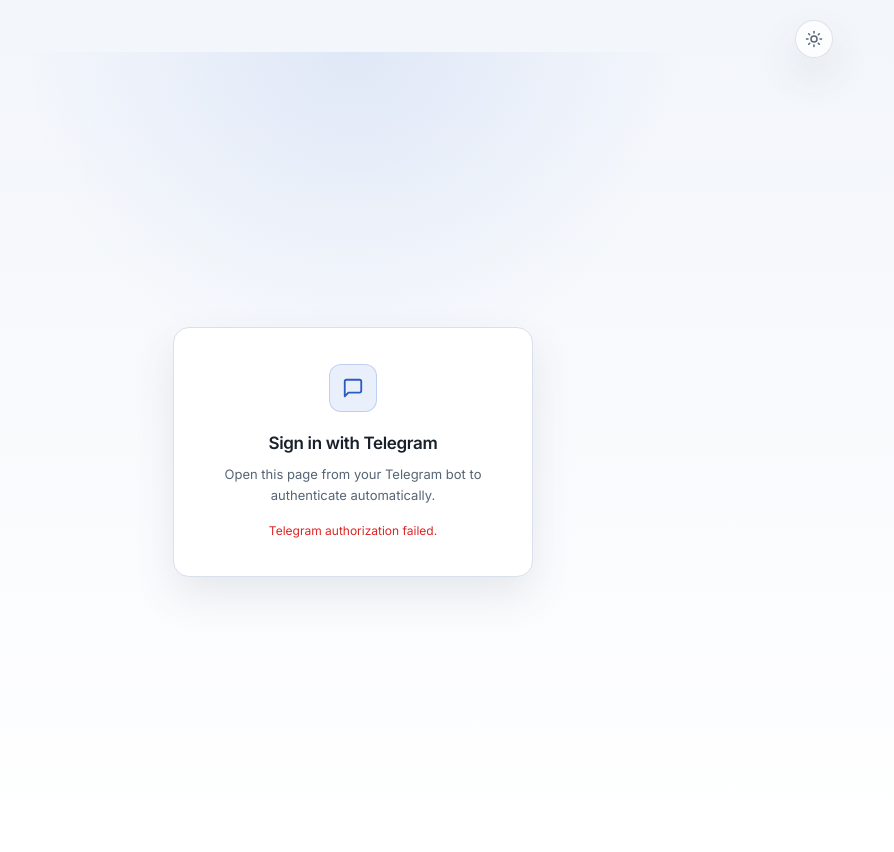
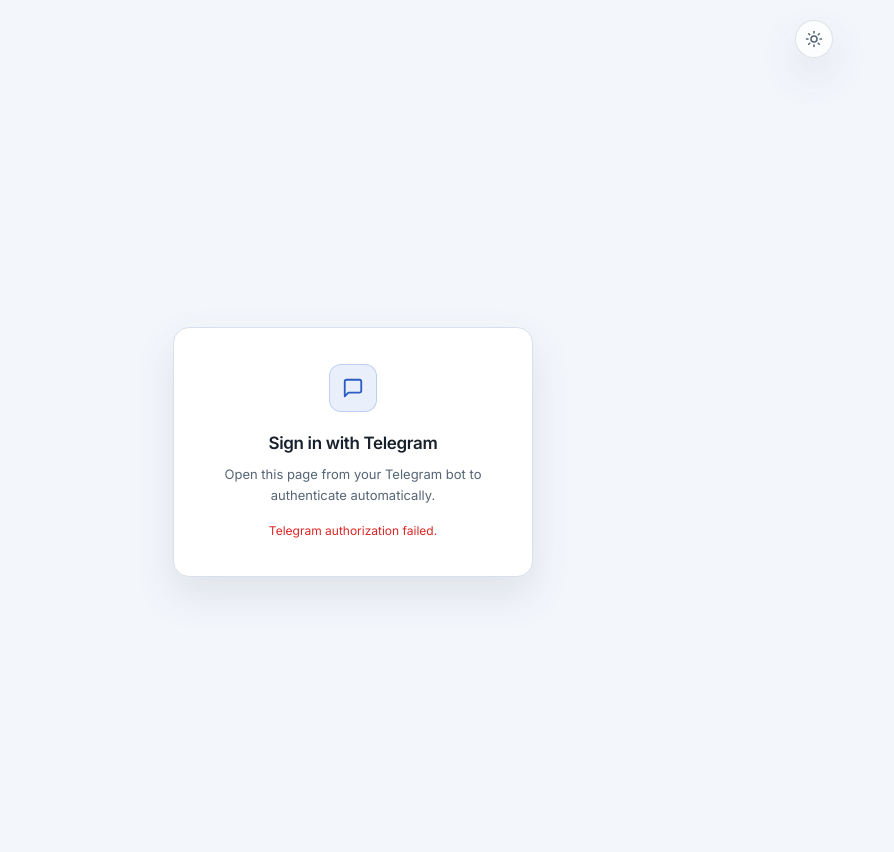
Before and after one commit to wiered/ruz-site, a FastAPI app: template src/ruzsite/templates/homepage.html in a window 1280 px wide. Shown: the whole page, without its empty margins (287-1181 px from the left). Run offline with FastAPI, Linux system fonts and the light colour scheme; the template is opened without the code that fills it, so the values that code supplies are empty; parts of the project's set-up code (start-up, migrations or seed data) failed here and were passed over; some libraries are stand-ins or nearby versions.

Commit message:
feat: remove gradient from login page

```diff
--- a/src/ruzsite/static/css/app.css
+++ b/src/ruzsite/static/css/app.css
@@ -581,9 +581,7 @@ html[data-theme="light"] .theme-toggle {
   justify-content: center;
   min-height: 100dvh;
   padding: 24px 16px;
-  background:
-    radial-gradient(circle at top, var(--accent-subtle), transparent 32%),
-    linear-gradient(180deg, var(--bg) 0%, var(--bg-elevated) 100%);
+  background: var(--bg);
 }
 
 .login-card {
```
